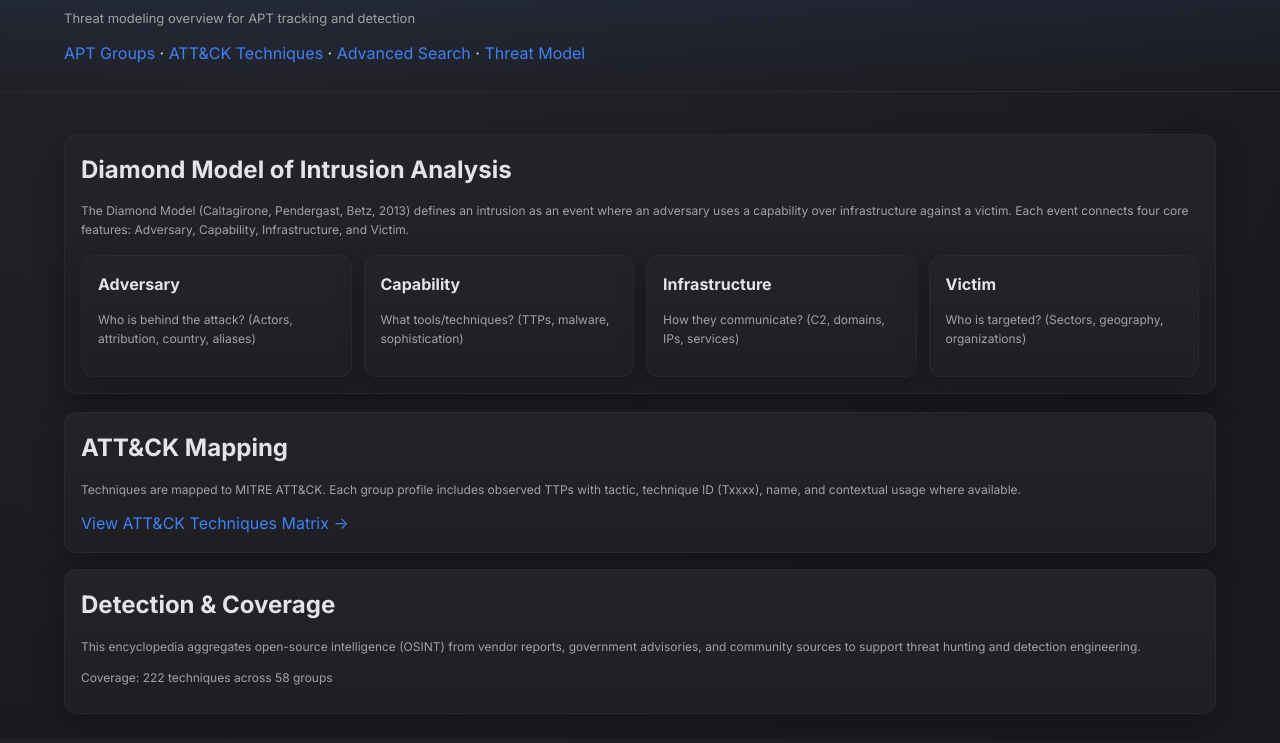
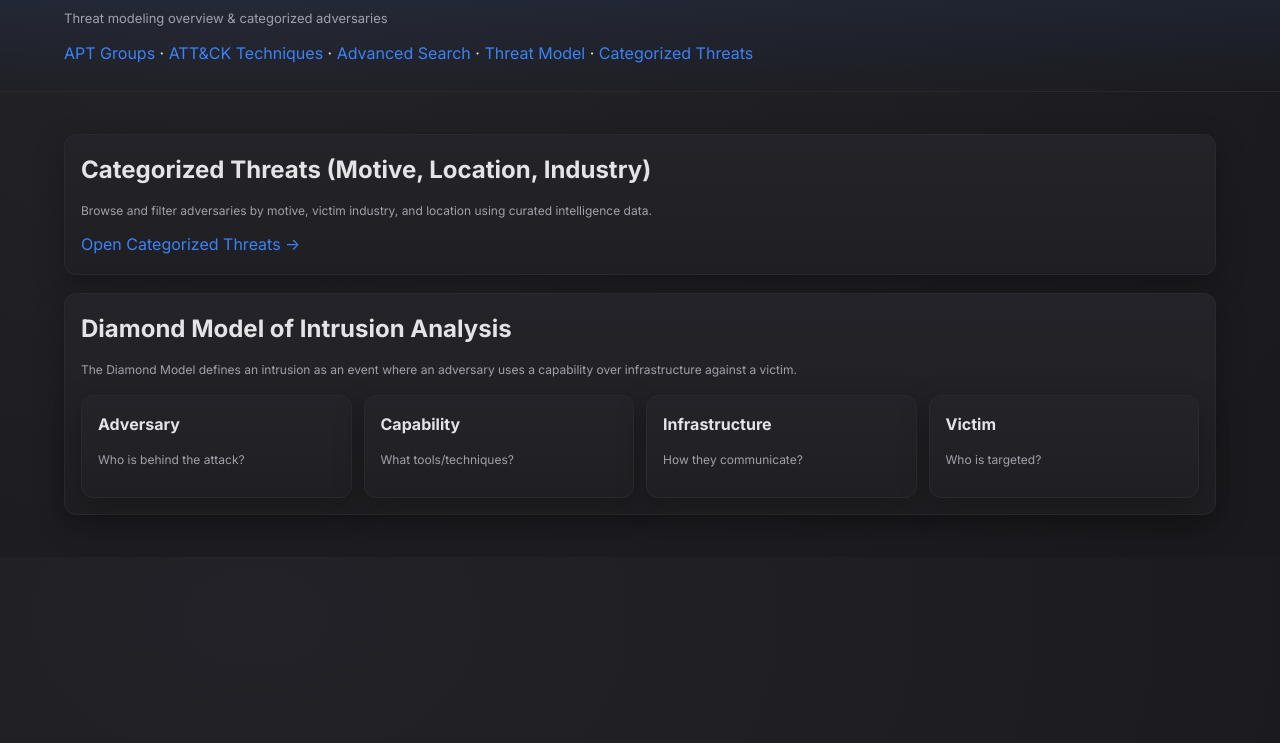
Before and after one commit to laurovfigueiredo/apt-encyclopedia-replica, a plain HTML site: page threat-model.html in a window 1280 px wide. Shown: the part 57-800 px from the top of the page. Drawn offline with Linux system fonts and the light colour scheme.

Commit message:
Update threat model page with link to categorized

```diff
--- a/threat-model.html
+++ b/threat-model.html
@@ -7,38 +7,33 @@
   <link rel="preconnect" href="https://fonts.googleapis.com">
   <link rel="preconnect" href="https://fonts.gstatic.com" crossorigin>
   <link href="https://fonts.googleapis.com/css2?family=Inter:wght@300;400;500;600;700&family=JetBrains+Mono:wght@400;500;600&display=swap" rel="stylesheet">
-  <link rel="stylesheet" href="style.css?v=2">
+  <link rel="stylesheet" href="style.css?v=3">
 </head>
 <body>
   <header class="header">
     <div class="container">
       <h1 class="logo"><a href="index.html" style="color:inherit;text-decoration:none">←</a> Cyllex <span class="muted">Threat Model</span></h1>
-      <p class="sub">Threat modeling overview for APT tracking and detection</p>
+      <p class="sub">Threat modeling overview & categorized adversaries</p>
       <nav style="margin-top:12px">
-        <a href="index.html">APT Groups</a> · <a href="attack.html">ATT&CK Techniques</a> · <a href="search.html">Advanced Search</a> · <a href="threat-model.html">Threat Model</a>
+        <a href="index.html">APT Groups</a> · <a href="attack.html">ATT&CK Techniques</a> · <a href="search.html">Advanced Search</a> · <a href="threat-model.html">Threat Model</a> · <a href="threat-categorized.html">Categorized Threats</a>
       </nav>
     </div>
   </header>
   <main class="container">
     <div class="card" style="margin:18px 0">
+      <h2 style="margin:0 0 12px">Categorized Threats (Motive, Location, Industry)</h2>
+      <p class="tech">Browse and filter adversaries by motive, victim industry, and location using curated intelligence data.</p>
+      <div style="margin-top:12px"><a href="threat-categorized.html">Open Categorized Threats →</a></div>
+    </div>
+    <div class="card" style="margin:18px 0">
       <h2 style="margin:0 0 12px">Diamond Model of Intrusion Analysis</h2>
-      <p class="tech">The Diamond Model (Caltagirone, Pendergast, Betz, 2013) defines an intrusion as an event where an adversary uses a capability over infrastructure against a victim. Each event connects four core features: Adversary, Capability, Infrastructure, and Victim.</p>
+      <p class="tech">The Diamond Model defines an intrusion as an event where an adversary uses a capability over infrastructure against a victim.</p>
       <div style="display:grid;grid-template-columns:repeat(auto-fit,minmax(240px,1fr));gap:12px;margin-top:16px">
-        <div class="card"><h3>Adversary</h3><p class="tech">Who is behind the attack? (Actors, attribution, country, aliases)</p></div>
-        <div class="card"><h3>Capability</h3><p class="tech">What tools/techniques? (TTPs, malware, sophistication)</p></div>
-        <div class="card"><h3>Infrastructure</h3><p class="tech">How they communicate? (C2, domains, IPs, services)</p></div>
-        <div class="card"><h3>Victim</h3><p class="tech">Who is targeted? (Sectors, geography, organizations)</p></div>
+        <div class="card"><h3>Adversary</h3><p class="tech">Who is behind the attack?</p></div>
+        <div class="card"><h3>Capability</h3><p class="tech">What tools/techniques?</p></div>
+        <div class="card"><h3>Infrastructure</h3><p class="tech">How they communicate?</p></div>
+        <div class="card"><h3>Victim</h3><p class="tech">Who is targeted?</p></div>
       </div>
-    </div>
-    <div class="card">
-      <h2 style="margin:0 0 12px">ATT&CK Mapping</h2>
-      <p class="tech">Techniques are mapped to MITRE ATT&CK. Each group profile includes observed TTPs with tactic, technique ID (Txxxx), name, and contextual usage where available.</p>
-      <div style="margin-top:12px"><a href="attack.html">View ATT&CK Techniques Matrix →</a></div>
-    </div>
-    <div class="card" style="margin-top:16px">
-      <h2 style="margin:0 0 12px">Detection & Coverage</h2>
-      <p class="tech">This encyclopedia aggregates open-source intelligence (OSINT) from vendor reports, government advisories, and community sources to support threat hunting and detection engineering.</p>
-      <div class="meta">Coverage: 222 techniques across 58 groups</div>
     </div>
   </main>
 </body>
```
